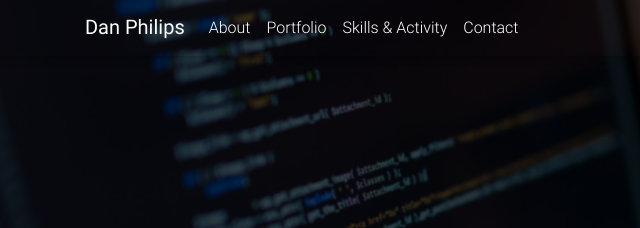
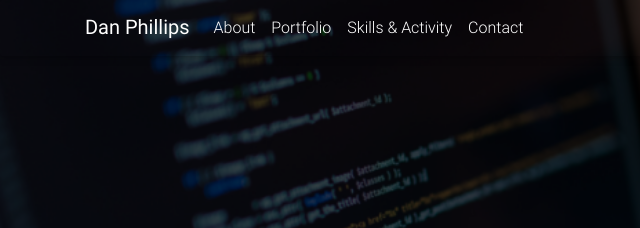
Before and after one commit to dlphillips/Portfolio, a plain HTML site: page index.html in a window 1280 px wide. Shown: the top 228 px of the page, 0-640 px from the left. Drawn offline with nearby package versions, Linux system fonts and the light colour scheme; no server answers; a web font is replaced by a local one.

Commit message:
spell my own name correctly

```diff
--- a/index.html
+++ b/index.html
@@ -94,7 +94,7 @@
                 <span class="navbar-toggler-icon"></span>
             </button>
             <a class="navbar-brand" href="#">
-                <strong>Dan Philips</strong>
+                <strong>Dan Phillips</strong>
             </a>
             <div class="collapse navbar-collapse" id="navbarNav1">
                 <ul class="navbar-nav mr-auto">
```
Also changed, not shown: 1 other file.
